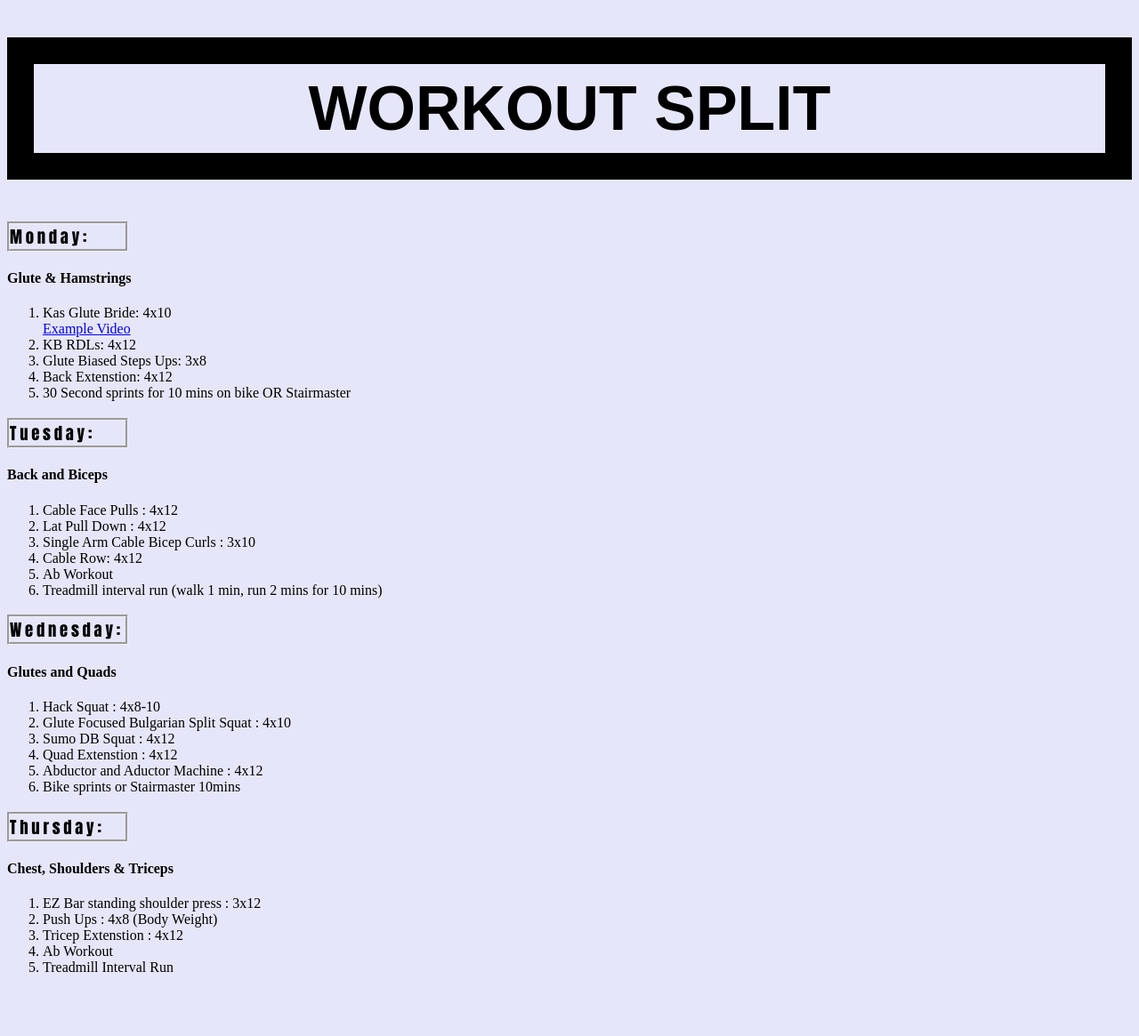
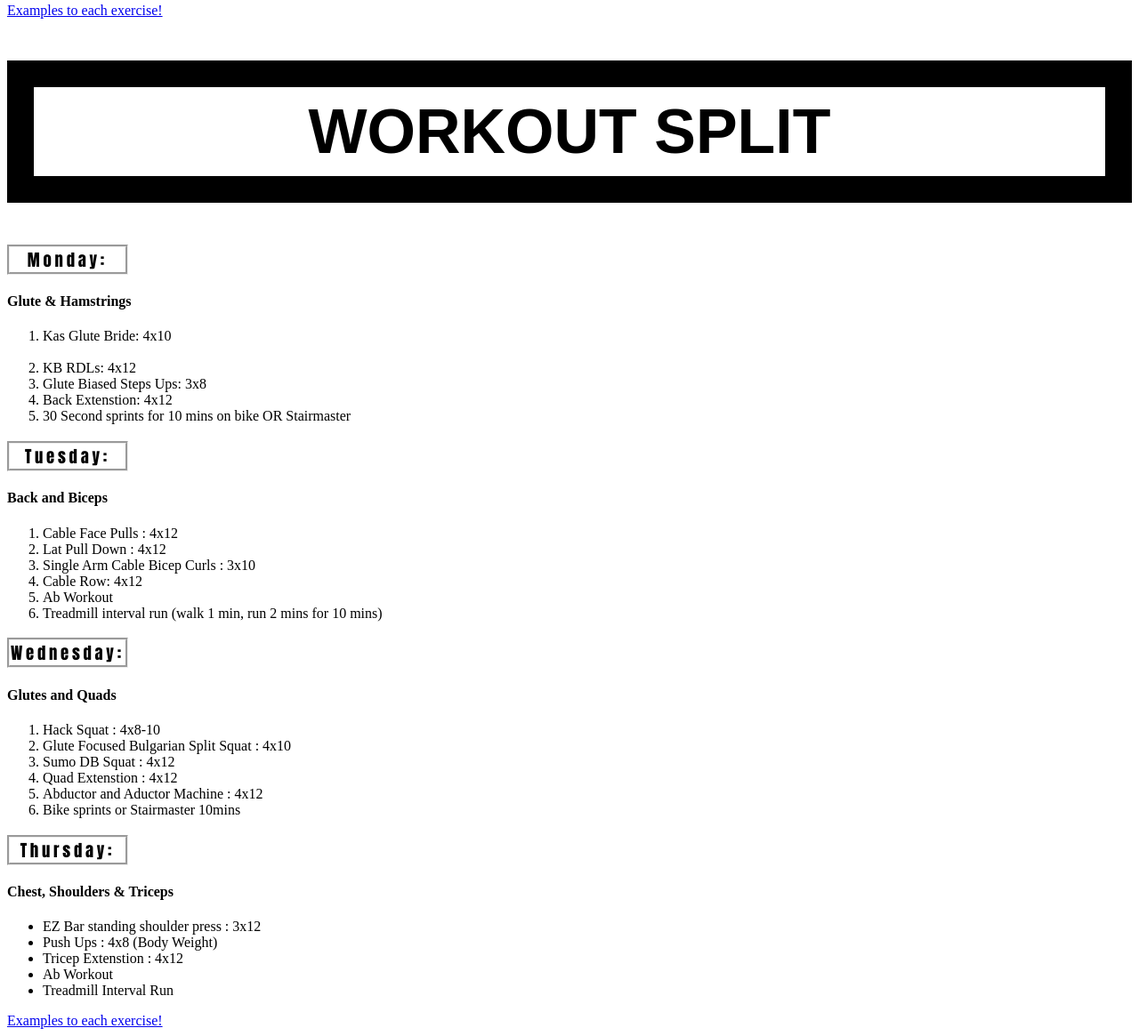
Before and after one commit to simpsontyra/workoutroutine, a plain HTML site: page index.html in a window 1280 px wide. Shown: the part 5-1170 px from the top of the page at 89% size. Before the commit the page ends 1118 px from the top, so only its background shows below. Drawn offline with Linux system fonts and the light colour scheme.

Commit message:
example page

```diff
--- a/index.html
+++ b/index.html
@@ -6,15 +6,15 @@
     <meta name="viewport" content="width=device-width, initial-scale=1.0">
     <title>Workout Split</title>
     <link href="./style.css" rel="stylesheet">
+    <a href="./examples.html">Examples to each exercise!</a>
 
 </head>
 <body>
     <h1>Workout Split</h1>
     <h3>Monday:</h3>
     <h4>Glute & Hamstrings</h4>
-    <p>
         <ol>
-            <li>Kas Glute Bride: 4x10</li> <a href="https://www.youtube.com/watch?v=-U1sjaVijgQ" target="_blank">Example Video</a>
+            <li>Kas Glute Bride: 4x10</li>
             <br>
             <li>KB RDLs: 4x12</li>
             <li>Glute Biased Steps Ups: 3x8</li>
@@ -43,14 +43,15 @@
     </ol>
     <h3>Thursday:</h3>
     <h4>Chest, Shoulders & Triceps</h4>
-    <ol>
+    <ul>
         <li>EZ Bar standing shoulder press : 3x12</li>
         <li>Push Ups : 4x8 (Body Weight)</li>
         <li>Tricep Extenstion : 4x12</li>
         <li>Ab Workout</li>
         <li>Treadmill Interval Run</li>
-    </ol>
+    </ul>
     </p>
+    <a href="./examples.html" target="_blank">Examples to each exercise!</a>
     <script src="index.js">
     </script>
 </body>
--- a/style.css
+++ b/style.css
@@ -1,6 +1,6 @@
 h1 {
     text-align: center;
-    background-color: lavender;
+    background-color: white;
     border-style: solid;
     font-family: Arial, Helvetica, sans-serif;
     font-size: 70px;
@@ -14,7 +14,7 @@ a:hover {
 }
 
 * {
-    background-color: lavender;
+    background-color: white;
 
 }
 
@@ -25,4 +25,14 @@ h3 {
     letter-spacing: 0.2em;
     border-width: 3px;
     width: 130px;
+    text-align: center;
 }
+ul {
+    list-style-type: inside circle;
+    width: 300px;
+}
+
+img.align-right {
+    width: 1000px;
+    height: 1000px;
+}
```
Also changed, not shown: examples.html (added, +15 -0 lines).
